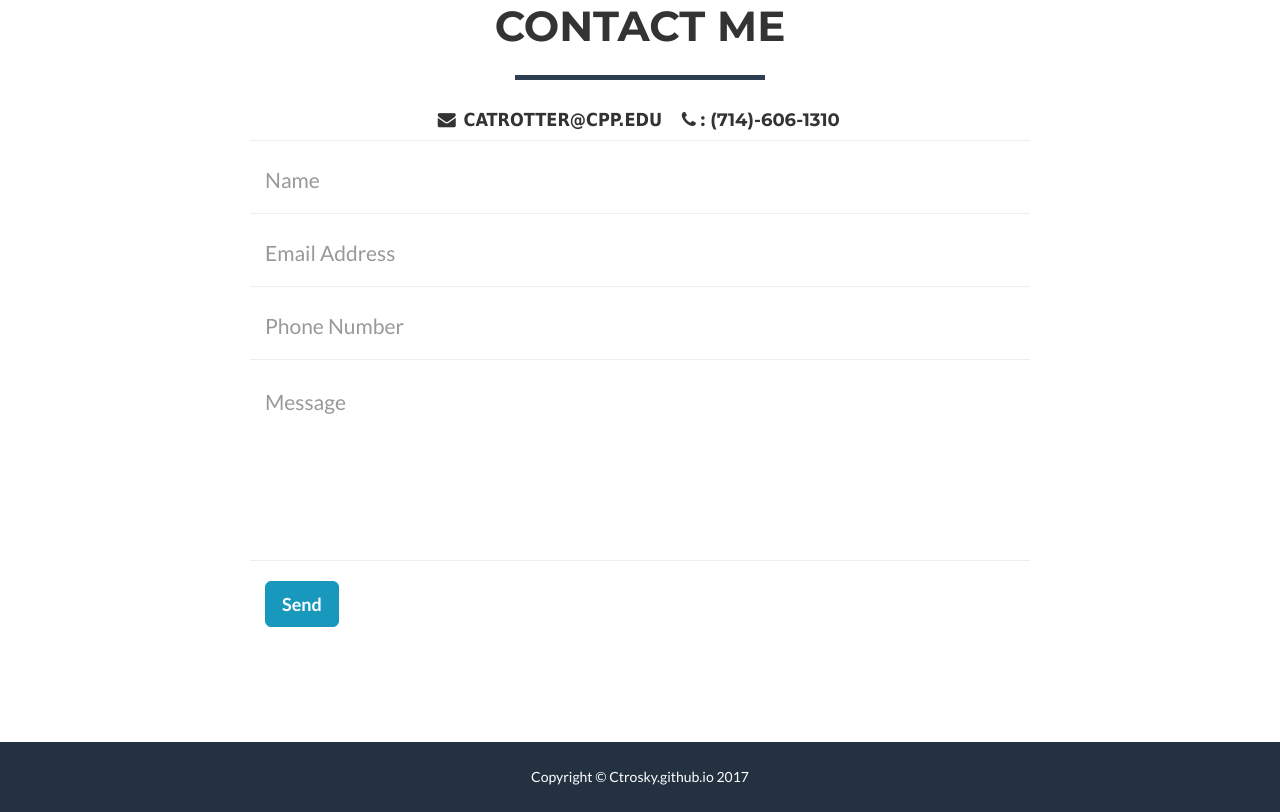
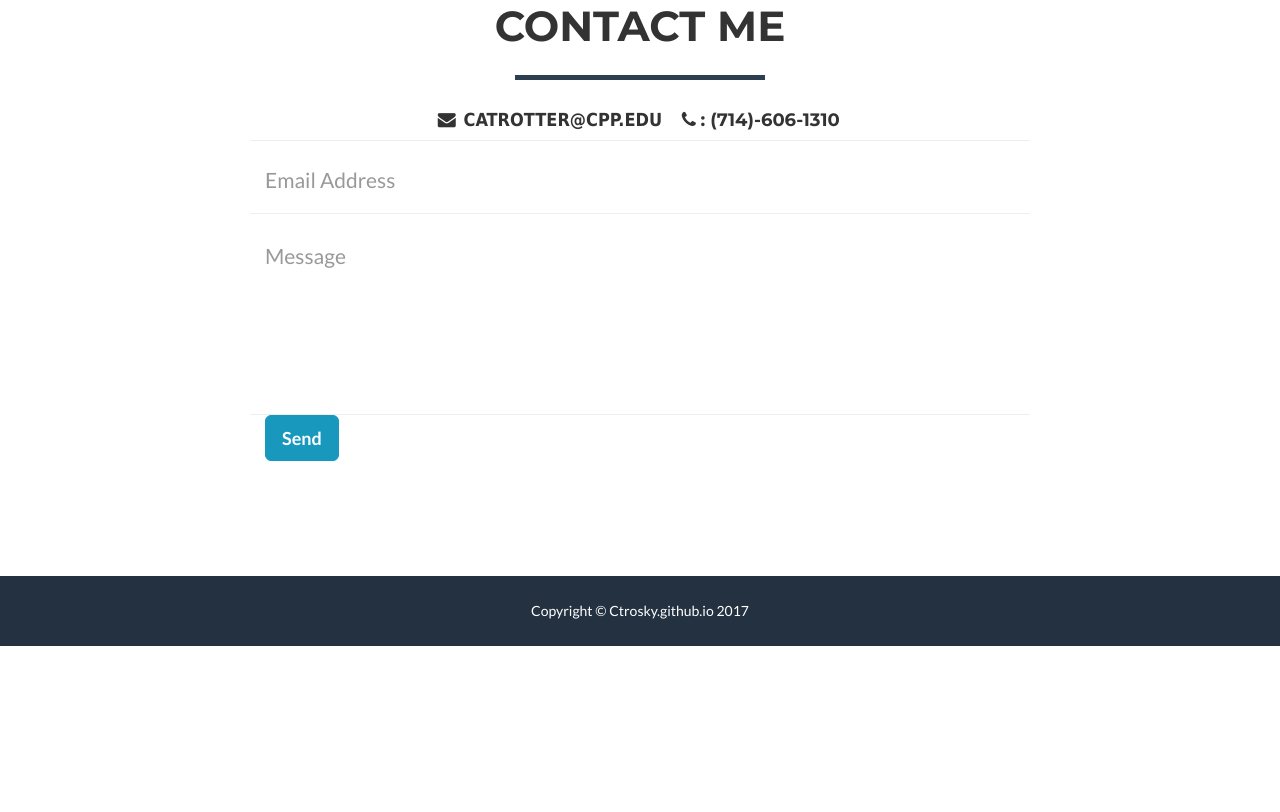
Before and after one commit to ctrotsky/ctrotsky.github.io, a website: page index.html in a window 1280 px wide. Shown: the part 2604-3416 px from the top of the page. After the commit the page ends 3250 px from the top, so only its background shows below. Drawn offline with nearby package versions, Linux system fonts and the light colour scheme.

Commit message:
attempt to fix mail

```diff
--- a/index.html
+++ b/index.html
@@ -210,42 +210,30 @@
 
                     <!-- To configure the contact form email address, go to mail/contact_me.php and update the email address in the PHP file on line 19. -->
                     <!-- The form should work on most web servers, but if the form is not working you may need to configure your web server differently. -->
-                    <form name="sentMessage" id="contactForm" novalidate>
-                        <div class="row control-group">
+                    <!--<form name="sentMessage" id="contactForm" novalidate> -->
+					<form action="http://formspree.io/catrotter@cpp.edu" method="POST">
+						<div class="row control-group">
                             <div class="form-group col-xs-12 floating-label-form-group controls">
-                                <label for="name">Name</label>
-                                <input type="text" class="form-control" placeholder="Name" id="name" required data-validation-required-message="Please enter your name.">
+                                <label for="email">Email Address</label>
+                                <input type="email" name="_replyto" class="form-control" placeholder="Email Address" id="email" required data-validation-required-message="Please enter your email address.">
                                 <p class="help-block text-danger"></p>
                             </div>
                         </div>
-                        <div class="row control-group">
+
+						<div class="row control-group">
                             <div class="form-group col-xs-12 floating-label-form-group controls">
-                                <label for="email">Email Address</label>
-                                <input type="email" class="form-control" placeholder="Email Address" id="email" required data-validation-required-message="Please enter your email address.">
+                                <label for="message">Message</label>
+								<textarea name="body" rows="5" class="form-control" placeholder="Message" id="message" required data-validation-required-message="Please enter a message."></textarea>
                                 <p class="help-block text-danger"></p>
                             </div>
                         </div>
-                        <div class="row control-group">
-                            <div class="form-group col-xs-12 floating-label-form-group controls">
-                                <label for="phone">Phone Number</label>
-                                <input type="tel" class="form-control" placeholder="Phone Number" id="phone" required data-validation-required-message="Please enter your phone number.">
-                                <p class="help-block text-danger"></p>
-                            </div>
-                        </div>
-                        <div class="row control-group">
-                            <div class="form-group col-xs-12 floating-label-form-group controls">
-                                <label for="message">Message</label>
-                                <textarea rows="5" class="form-control" placeholder="Message" id="message" required data-validation-required-message="Please enter a message."></textarea>
-                                <p class="help-block text-danger"></p>
-                            </div>
-                        </div>
-                        <br>
-                        <div id="success"></div>
-                        <div class="row">
-                            <div class="form-group col-xs-12">
-                                <button type="submit" class="btn btn-success btn-lg">Send</button>
-                            </div>
-                        </div>
+
+						<div class="row">
+							<div class="form-group col-xs-12">
+								<input type="submit" class="btn btn-success btn-lg" value="Send">
+							</div>
+						</div>
+
                     </form>
                 </div>
             </div>
```
